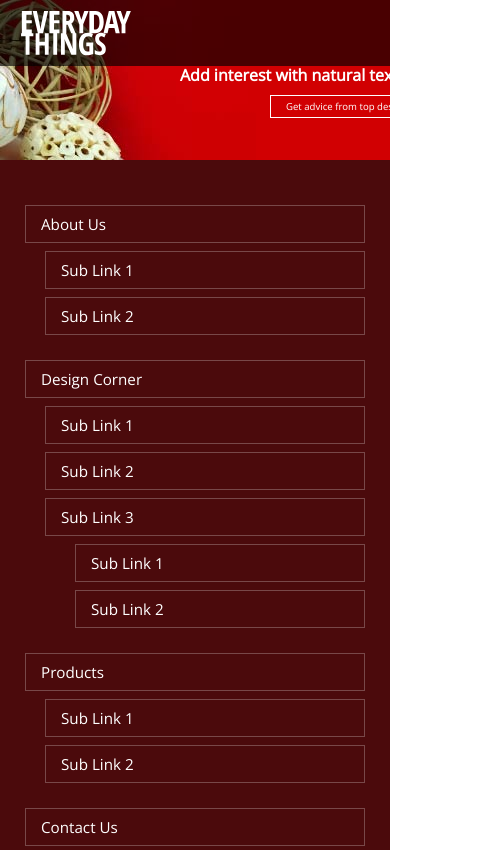
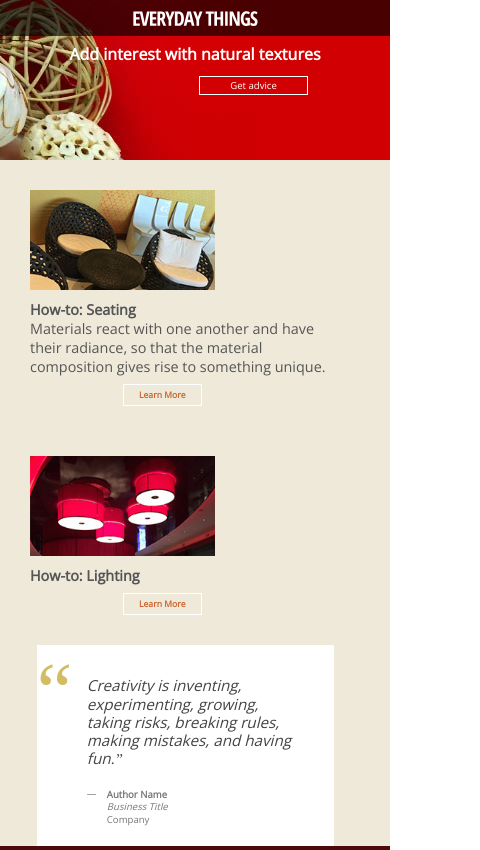
Before and after one commit to heuristic-machina/linkedin-responsive, a plain HTML site: page index.html in a window 390 px wide. Shown: the top 850 px of the page, 480 px wide, since content can reach past the window. Drawn offline with nearby package versions, Linux system fonts and the light colour scheme.

Commit message:
how-to section for super small screen 425px responsiveness

```diff
--- a/css/media.css
+++ b/css/media.css
@@ -201,3 +201,41 @@
     footer div.content {display:block; margin-top: 15px;}
     footer div.content a {margin: 0 20px 0 0;}
 }
+
+@media screen and (max-width: 425px) {
+    /* Header */
+    header a.logo {
+        height: 110px; background-image: url(../images/banner_425.jpg);
+    }
+    header a.logo {
+        height: 36px;
+        background: rgba(0,0,0,.65) url(../images/logo_small.svg) no-repeat center center;
+        background-size: 126px 17px;
+    }
+    header div.hero {
+        width: 100%;
+        left: 0px;
+        top: 46px;
+        text-align: center;
+    }
+    header div.hero h1 {
+        font-size: 1em;
+        margin-bottom: 10px;
+    }
+    header div.hero a.btn {
+        padding: 2px 30px;
+        font-size: .6em;
+    }
+    header div.hero a.btn span {display: none;}
+
+    /* Section How To */
+    section.how-to aside div.content {
+        padding: 140px 20px 20px 0px;
+    }
+    section.how-to aside div.content img {
+        width: auto;
+        height: 100px;
+        top: 30px;
+    }
+    section.how-to blockquote { margin: 10px 40px 0 20px;}
+}
--- a/index.html
+++ b/index.html
@@ -14,10 +14,10 @@
 				<a class="logo" title="Everyday Things" href="http://codifydesign.com"><span>Everyday Things</span></a>
 				<div class="hero">
 					<h1>Add interest with natural textures</h1>
-					<a class="btn" title="Get advice from top designers" href="#">Get advice from top designers</a>
+					<a class="btn" title="Get advice from top designers" href="#">Get advice<span> from top designers</span></a>
 				</div>
 			</header>
-			<!--<section class="main">
+		<!--	<section class="main">
 				<aside>
 					<div class="content trending">
 						<h3><a href="#">What&apos;s trending</a></h3>
@@ -45,6 +45,7 @@
 					<a class="btn" title="Creating a Modern Atmosphere" href="#">Learn More</a>
 				</article>
 			</section>
+			-->
 			<section class="how-to">
 				<aside>
 					<div class="content">
@@ -69,7 +70,7 @@
 					<p class="credit"><strong>Author Name</strong><br><em>Business Title</em><br> Company</p>
 				</blockquote>
 			</section>
-		-->
+
 
 			<nav>
 				<ul>
```
